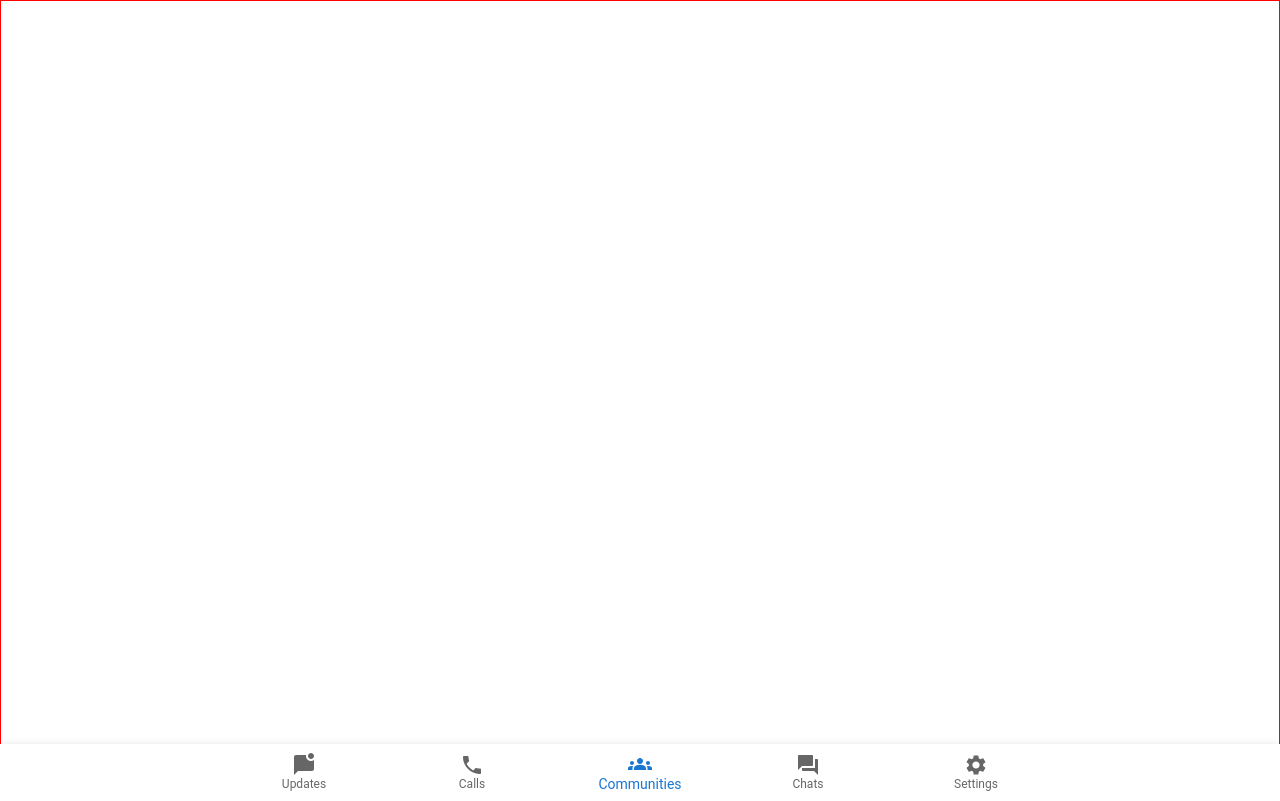
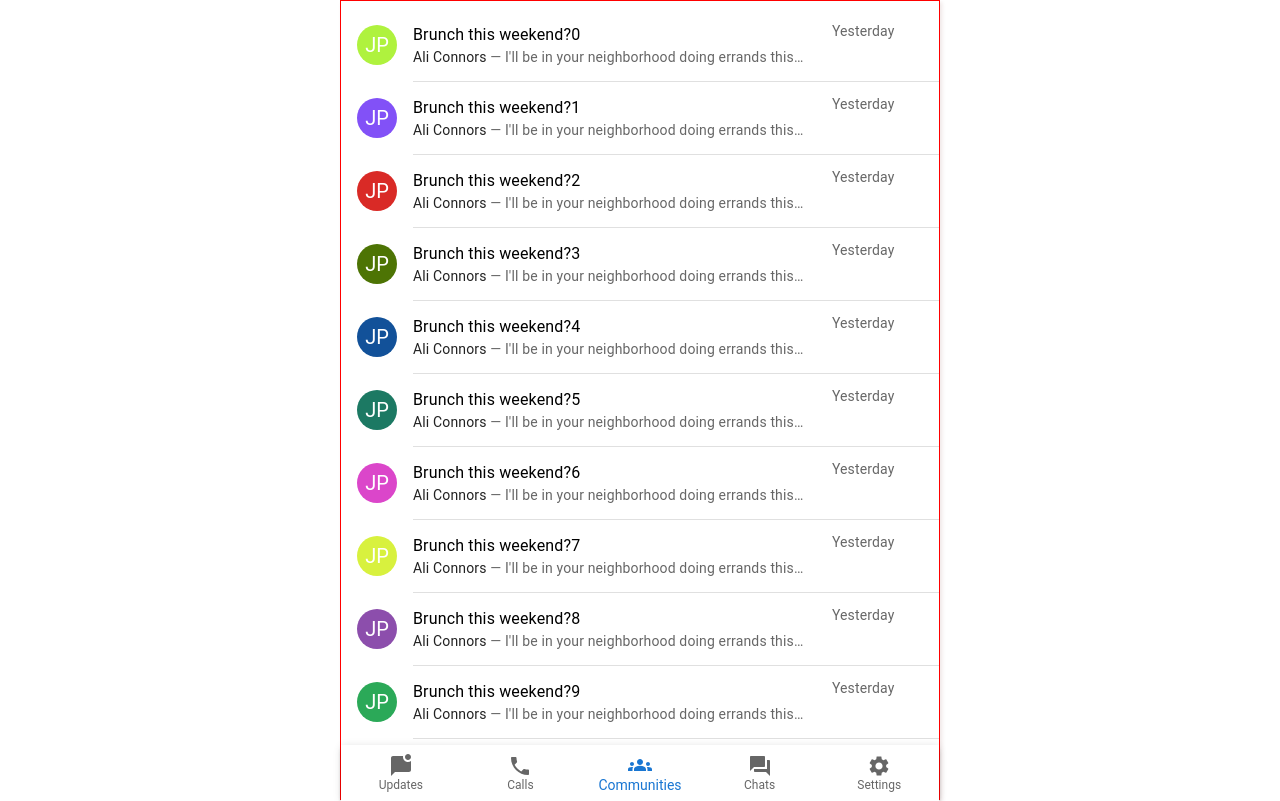
Before and after one commit to jaipatel248/WhatsApp-iOS-clone, a React (Create React App) app: page / in a window 1280 px wide. Built offline with nearby package versions, Linux system fonts and the light colour scheme.

Commit message:
Added Chat list

```diff
--- a/src/App.tsx
+++ b/src/App.tsx
@@ -1,8 +1,30 @@
 import React from "react";
 import BottomBar from "./components/bottomBar/BottomBar";
-import { Container } from "@mui/material";
+import { Box, Container } from "@mui/material";
+import ChatItems from "./screens/chats/ChatItems";
 
 function App() {
+  const myElementRef = React.useRef(null);
+  const [elementHeight, setElementHeight] = React.useState(null);
+  React.useEffect(() => {
+    const getElementHeight = () => {
+      if (myElementRef.current) {
+        const height = (myElementRef.current as any).getBoundingClientRect()
+          .height;
+        setElementHeight(height);
+      }
+    };
+
+    getElementHeight();
+
+    window.addEventListener("resize", getElementHeight);
+
+    // Clean up
+    return () => {
+      window.removeEventListener("resize", getElementHeight);
+    };
+  }, []);
+
   return (
     <Container
       style={{
@@ -11,9 +33,21 @@ function App() {
         boxShadow: "2px 2px 4px rgba(100, 0, 0, 0.1)",
         border: "1px solid red",
       }}
-      maxWidth={false}
+      maxWidth={"sm"}
     >
-      <BottomBar />
+      <Box
+        style={{
+          overflow:'auto',
+          height: elementHeight
+            ? `calc(100vh - ${elementHeight + "px)"} `
+            : "100vh",
+        }}
+      >
+        <ChatItems />
+      </Box>
+      <Box ref={myElementRef}>
+        <BottomBar />
+      </Box>
     </Container>
   );
 }
--- /dev/null
+++ b/src/components/avatar/CustomAvatar.tsx
@@ -0,0 +1,24 @@
+import React from "react";
+import { Avatar, AvatarProps } from "@mui/material";
+
+type Props = AvatarProps;
+
+const getRandomColor = (): string => {
+  let hex = Math.floor(Math.random() * 0xffffff);
+  let color = "#" + hex.toString(16);
+  return color;
+};
+
+const CustomAvatar = (props: Props) => {
+  return (
+    <Avatar
+      style={{
+        backgroundColor: getRandomColor(),
+      }}
+    >
+      JP
+    </Avatar>
+  );
+};
+
+export default CustomAvatar;
--- a/src/components/bottomBar/BottomBar.tsx
+++ b/src/components/bottomBar/BottomBar.tsx
@@ -23,15 +23,7 @@ function BottomBar() {
   const [selectedItem, setSelectedItem] = useState(2);
 
   return (
-    <Paper
-      sx={{
-        position: "absolute",
-        bottom: 0,
-        left: 0,
-        right: 0,
-      }}
-      elevation={3}
-    >
+    <Paper sx={{}} elevation={3}>
       <BottomNavigation
         showLabels
         value={selectedItem}
--- /dev/null
+++ b/src/screens/chats/ChatItem.tsx
@@ -0,0 +1,45 @@
+import {
+  Divider,
+  ListItemButton,
+  ListItemAvatar,
+  ListItemText,
+  Typography,
+} from "@mui/material";
+import React from "react";
+import CustomAvatar from "../../components/avatar/CustomAvatar";
+
+type Props = {
+  val: number;
+};
+
+const ChatItem = ({ val }: Props) => {
+  return (
+    <>
+      <ListItemButton alignItems="flex-start">
+        <ListItemAvatar>
+          <CustomAvatar />
+        </ListItemAvatar>
+        <ListItemText
+          primary={`Brunch this weekend?` + val}
+          secondary={
+            <React.Fragment>
+              <Typography
+                sx={{ display: "inline" }}
+                component="span"
+                variant="body2"
+                color="text.primary"
+              >
+                Ali Connors
+              </Typography>
+              {" — I'll be in your neighborhood doing errands this…"}
+            </React.Fragment>
+          }
+        />
+        <ListItemText secondary="Yesterday"></ListItemText>
+      </ListItemButton>
+      <Divider variant="inset" component="li" />
+    </>
+  );
+};
+
+export default ChatItem;
--- /dev/null
+++ b/src/screens/chats/ChatItems.tsx
@@ -0,0 +1,17 @@
+import { List } from "@mui/material";
+import React from "react";
+import ChatItem from "./ChatItem";
+
+type Props = {};
+
+const ChatItems = (props: Props) => {
+  return (
+    <List>
+      {Array.from({ length: 30 }, (val, idx) => (
+        <ChatItem key={idx} val={idx} />
+      ))}
+    </List>
+  );
+};
+
+export default ChatItems;
```
